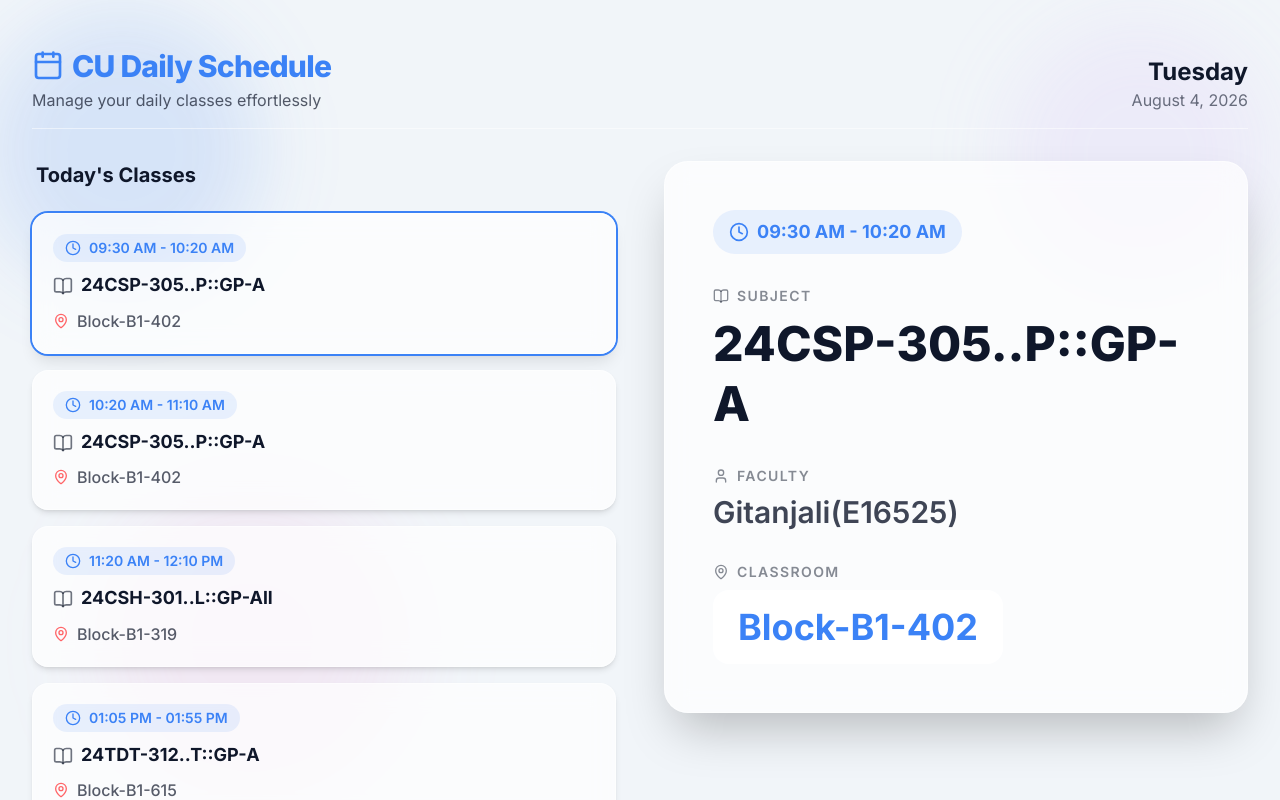
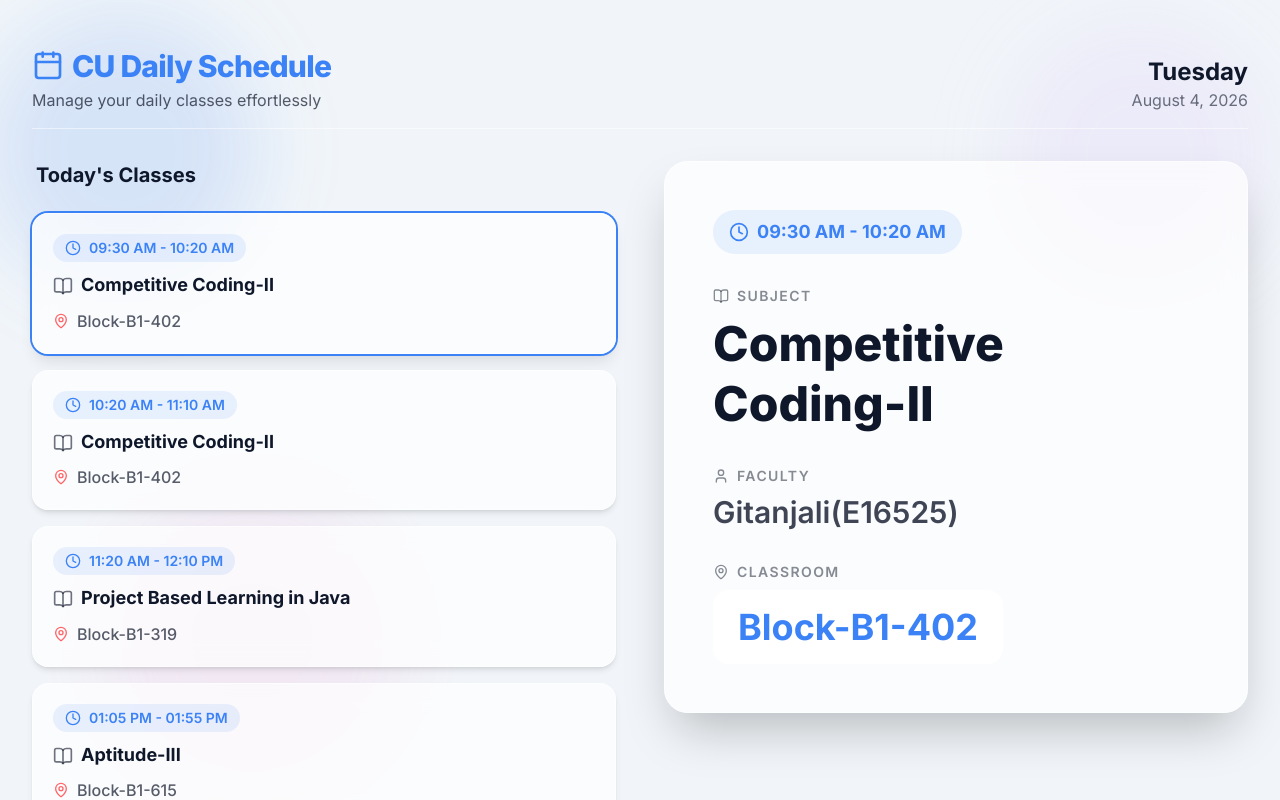
Before and after one commit to alokyadva26/cu-daily-schedule, a Next.js app: page / in a window 1280 px wide. Shown: the top 800 px of the page. Built offline with nearby package versions, Linux system fonts and the light colour scheme.

Commit message:
Replace subject codes with subject names

```diff
--- a/src/components/ClassDetails.tsx
+++ b/src/components/ClassDetails.tsx
@@ -1,5 +1,6 @@
 import { ClassSession } from "@/types";
 import { Clock, MapPin, User, BookOpen } from "lucide-react";
+import { getSubjectName } from "@/lib/utils";
 
 interface ClassDetailsProps {
   session: ClassSession | null;
@@ -27,7 +28,7 @@ export function ClassDetails({ session }: ClassDetailsProps) {
             <BookOpen className="w-4 h-4" /> Subject
           </p>
           <h2 className="text-4xl sm:text-5xl font-extrabold leading-tight text-foreground">
-            {session.subject}
+            {getSubjectName(session.subject)}
           </h2>
         </div>
 
--- a/src/components/ScheduleCard.tsx
+++ b/src/components/ScheduleCard.tsx
@@ -1,39 +1,71 @@
 import { ClassSession } from "@/types";
-import { cn } from "@/lib/utils";
-import { Clock, MapPin, BookOpen } from "lucide-react";
+import { cn, getSubjectName } from "@/lib/utils";
+import { Clock, MapPin, BookOpen, PlayCircle, FastForward } from "lucide-react";
 
 interface ScheduleCardProps {
   session: ClassSession;
   isSelected: boolean;
   onClick: () => void;
+  mode?: "normal" | "active" | "next";
+  countdown?: string;
 }
 
-export function ScheduleCard({ session, isSelected, onClick }: ScheduleCardProps) {
+export function ScheduleCard({ session, isSelected, onClick, mode = "normal", countdown }: ScheduleCardProps) {
+  const isActive = mode === "active";
+  const isNext = mode === "next";
+
   return (
     <div
       onClick={onClick}
       className={cn(
-        "glass rounded-2xl p-5 cursor-pointer transition-all duration-300 transform hover:-translate-y-1 hover:shadow-xl",
+        "glass rounded-2xl p-5 cursor-pointer transition-all duration-300 transform hover:-translate-y-1 hover:shadow-xl relative overflow-hidden",
         isSelected
-          ? "ring-2 ring-accent shadow-lg bg-accent/5 dark:bg-accent/10"
+          ? isActive ? "ring-2 ring-emerald-500 shadow-lg bg-emerald-500/5 dark:bg-emerald-500/10" : "ring-2 ring-accent shadow-lg bg-accent/5 dark:bg-accent/10"
           : "hover:bg-foreground/5 shadow-md"
       )}
     >
+      {isActive && (
+        <div className="absolute top-0 right-0 bg-emerald-500 text-white text-xs font-bold px-3 py-1 rounded-bl-lg flex items-center shadow-md animate-pulse">
+          <PlayCircle className="w-3 h-3 mr-1" /> NOW
+        </div>
+      )}
+
+      {isNext && (
+        <div className="absolute top-0 right-0 bg-accent text-white text-xs font-bold px-3 py-1 rounded-bl-lg flex items-center shadow-md">
+          <FastForward className="w-3 h-3 mr-1" /> NEXT CLASS
+        </div>
+      )}
+
       <div className="flex justify-between items-start mb-3">
-        <div className="flex items-center text-accent font-semibold bg-accent/10 px-3 py-1 rounded-full text-sm">
+        <div className={cn(
+          "flex items-center font-semibold px-3 py-1 rounded-full text-sm",
+          isActive ? "bg-emerald-500/10 text-emerald-600 dark:text-emerald-400" : "bg-accent/10 text-accent"
+        )}>
           <Clock className="w-4 h-4 mr-2" />
           {session.startTime} - {session.endTime}
         </div>
       </div>
 
-      <h3 className="text-lg font-bold mb-2 flex items-start gap-2">
+      <h3 className="text-lg font-bold mb-2 flex items-start gap-2 pr-20">
         <BookOpen className="w-5 h-5 mt-0.5 text-foreground/60 shrink-0" />
-        <span className="leading-tight">{session.subject}</span>
+        <span className="leading-tight">{getSubjectName(session.subject)}</span>
       </h3>
 
-      <div className="flex items-center text-foreground/70 mt-3 font-medium">
-        <MapPin className="w-4 h-4 mr-2 text-red-400 shrink-0" />
-        {session.room}
+      <div className="flex justify-between items-end mt-3">
+        <div className="flex items-center text-foreground/70 font-medium">
+          <MapPin className="w-4 h-4 mr-2 text-red-400 shrink-0" />
+          {session.room}
+        </div>
+
+        {countdown && (
+          <div className={cn(
+            "text-sm font-bold flex flex-col items-end",
+            isActive ? "text-emerald-600 dark:text-emerald-400" : "text-accent"
+          )}>
+            <span className="text-xs font-medium opacity-70 uppercase tracking-wider">{isActive ? "Ends in" : "Starts in"}</span>
+            <span>{countdown}</span>
+          </div>
+        )}
       </div>
     </div>
   );
--- a/src/lib/utils.ts
+++ b/src/lib/utils.ts
@@ -1,6 +1,46 @@
 import { type ClassValue, clsx } from "clsx"
 import { twMerge } from "tailwind-merge"
+import { parse, differenceInMinutes, differenceInHours } from "date-fns"
 
 export function cn(...inputs: ClassValue[]) {
   return twMerge(clsx(inputs))
 }
+
+export function parseTime(timeStr: string, referenceDate: Date = new Date()): Date {
+  // timetable format: "09:30 AM"
+  return parse(timeStr, "hh:mm a", referenceDate);
+}
+
+export function getCountdownString(targetDate: Date, fromDate: Date = new Date()): string {
+  const diffMins = differenceInMinutes(targetDate, fromDate);
+  if (diffMins < 0) return "";
+
+  const hours = Math.floor(diffMins / 60);
+  const mins = diffMins % 60;
+
+  if (hours > 0) {
+    return `${hours}h ${mins}m`;
+  }
+  return `${mins}m`;
+}
+
+const subjectMap: Record<string, string> = {
+  "24CSH-318": "ServiceNow-I",
+  "24CSP-304": "Full Stack Development - II",
+  "24CSP-305": "Competitive Coding-II",
+  "24CST-302": "Computer Networks",
+  "24CSH-301": "Project Based Learning in Java",
+  "24SMT-341": "Probability and Statistics",
+  "24TDP-311": "Soft Skills-III",
+  "24TDT-312": "Aptitude-III",
+  "24CST-331": "Big Data Fundamentals (Through SWAYAM)",
+  "24CSI-305": "Institute/Industrial Summer Training"
+};
+
+export function getSubjectName(subjectRaw: string): string {
+  // Extract code before ".." (e.g., "24CST-302..L::GP-All" -> "24CST-302")
+  const code = subjectRaw.split("..")[0];
+
+  // Return the mapped name if it exists, otherwise fallback to the raw code (or just the parsed code)
+  return subjectMap[code] || subjectRaw;
+}
```
